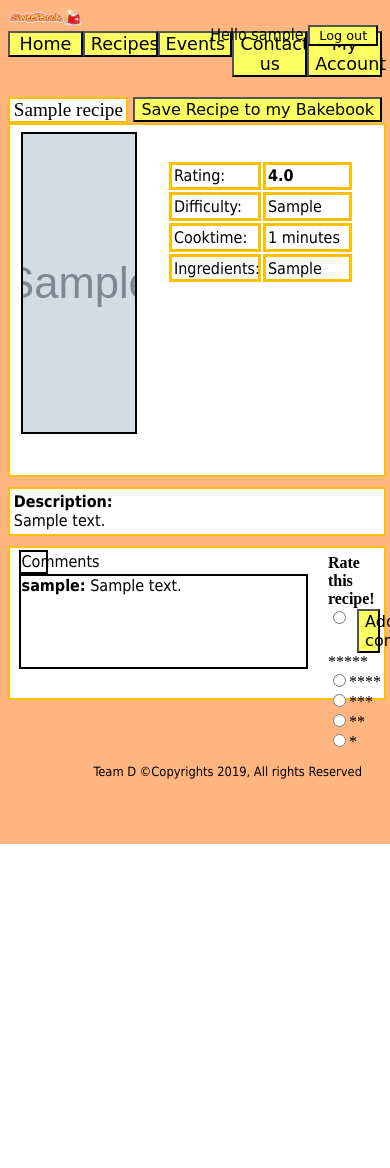
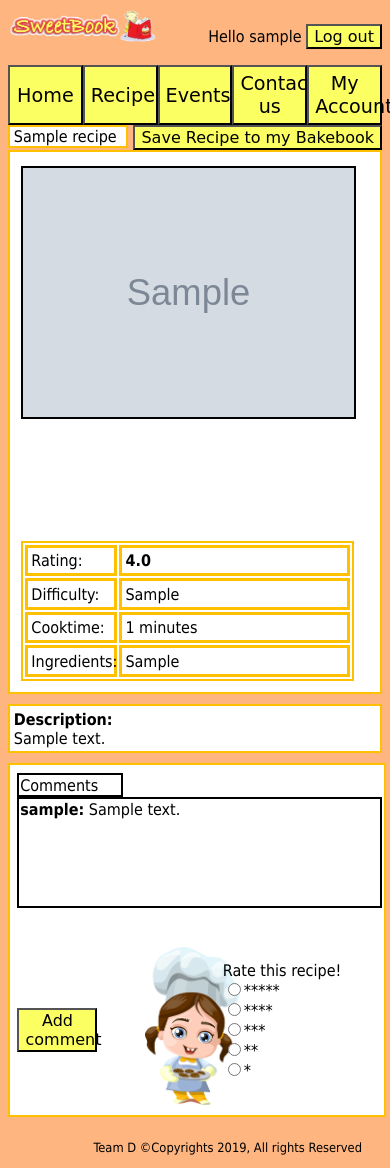
Before and after one commit to princesszet/sweetbook_project, a Django app: a page that uses sweetbook_project/templates/sweetbook/base.html in a window 390 px wide; the page is wider, and only the part inside the window is pictured. Before the commit the page ends 844 px from the top of that part, so only its background shows below. Run offline with Django 3.2, Linux system fonts and the light colour scheme; a user stored in the database is signed in; tables that the repository leaves empty hold one stand-in row (values such as "Sample post"); grey boxes marked "Sample" are stand-in pictures; some libraries are stand-ins or nearby versions.

Commit message:
CSS of base and chosen-recipe with HTML

```diff
--- a/sweetbook_project/static/css/base-user.css
+++ b/sweetbook_project/static/css/base-user.css
@@ -1,3 +1,4 @@
+/*if user is logged in*/
 #menu button{
 	width: 20%;
 }
--- a/sweetbook_project/static/css/base.css
+++ b/sweetbook_project/static/css/base.css
@@ -1,42 +1,46 @@
 body{
 	background-color: #ffb580;
-}
-
-p {
 	font-family: Tahoma, Geneva, sans-serif;
+	font-size: 100%;
+	height: 100%;
 }
 
 button{
 	font-family: "Comic Sans MS", cursive, sans-serif;
 	background-color: #fcff61;
 	cursor: pointer;
+	text-align: center;
+	font-size: 100%;
 }
 
+.orange-container{
+	border: 2px solid #ffc000;
+	background-color: white;
+}
+
+.black-container{
+	border: 2px solid #000;
+}
+
+.hundred-width{
+	width: 100%;
+}
+
+/*top-bar with logo and signing buttons*/
 #logo{
 	height: 20%;
 	width: 20%;
 }
 
-#topbar{
-	clear: both;
-	position: relative;
+#topbarright{
+	float: right;
 }
 
-#topbarright{
-	clear: both;
-	float: right;
-	position: absolute;
-	right: 1%;
-	top: 5%;
+#or{
+	margin: 10px;
 }
 
-#topbar button{
-	height:100%;
-	width:70px;
-	font-size: 80%;
-
-}
-
+/*menu bar with buttons*/
 #menu{
 	clear: both;
 }
@@ -44,20 +48,24 @@ button{
 #menu button{
 	float: left;
 	width: 25%;
-	height: 100%;
-	font-size: 110%;
-	text-align: center;
+	font-size: 120%;
 }
 
-#or{
-	font-size: 110%;
-	margin: 10px;
+/*rights reserved line*/
+#rights{
+	float: right;
+	clear:right;
+	margin-right: 20px;
+	font-size: 80%;
 }
 
-#rights{
-	float: right;
-	bottom: 1px;
-	margin-right: 20px;
-	clear:right;
-	font-size: 80%;
+@media screen and (max-width: 800px){
+	#logo{
+		width: 40%;
+
+	}
+
+	#menu button{
+		height: 60px;
+	}
 }
--- a/sweetbook_project/static/css/chosen_recipe.css
+++ b/sweetbook_project/static/css/chosen_recipe.css
@@ -1,25 +1,20 @@
-#content-header{
-	margin-top: 20px;
+/*title of recipe and save button*/
+#header{
+	margin-top: 4%;
+}
+
+#header div{
 	float:left;
-	border: 2px solid #ffc000;
-	background-color: white;
-	top: 20px;
-	font-size: 120%;
 	width: 30%;
-	height: 50%;
 	padding-left: 1%;
 }
 
-#save-recipe{
+#header button{
 	float: right;
-	margin-top: 20px;
-	font-size: 100%;
 }
 
-#container{
-	border: 2px solid #ffc000;
-	background-color: white;
-	width: 100%;
+/*main box*/
+#box-with-image-and-table{
 	height: 350px;
 	margin-top: 10px;
 	margin-bottom: 10px;
@@ -27,26 +22,20 @@
 	position: relative;
 }
 
-#image{
-	float: left;
-	border: 2px solid #000;
-	margin: 2%;
-	margin-left: 3%;
+#box-with-image-and-table img{
+	position: absolute;
+	margin: 1%;
 	width: 30%;
-	height: 85%;
 }
 
-#content{
-	font-family: Tahoma, Geneva, sans-serif;
+#box-with-image-and-table table{
 	position: absolute;
-	width: 50%;
-	top: 10%;
-	right: 8%;
-	clear: both;
-	font-size: 100%;
+	width: 60%;
+	right: 0px;
+	margin: 2%;
 }
 
-#content th, td{
+#box-with-image-and-table th, td{
 	border: 3px solid #ffc000;
 	padding: 1%;
 }
@@ -55,91 +44,160 @@
 	width:20%;
 }
 
+/*description box*/
 #description{
-	border: 2px solid #ffc000;
-	background-color: white;
-	width: 98%;
-	height: 100%;
+	padding: 1%;
+}
+
+/*comments box with comment and rate button*/
+#comments{
+	height: 180px;
 	margin-top: 10px;
 	margin-bottom: 10px;
 	clear: both;
-	padding: 1%;
-	font-family: Tahoma, Geneva, sans-serif;
-	font-size: 100%;
-}
-
-#comments{
-	border: 2px solid #ffc000;
-	background-color: white;
-	width: 100%;
-	height: 150px;
-	margin-top: 10px;
-	margin-bottom: 10px;
-	clear: both;
-
 }
 
 #comment-left{
-	font-family: Tahoma, Geneva, sans-serif;
-	font-size: 100%;
 	float: left;
-	width: 80%;
+	width: 70%;
 	height: 100%;
 }
 
 #header-comment{
-	border: 2px solid #000;
 	padding: 0.2%;
-	width: 8%;
-	margin-top: 0.5%;
-	margin-left: 3%;
+	width: 100px;
+	margin-top: 2%;
+	margin-left: 2%;
 }
 
 #comment{
-	border: 2px solid #000;
-	width: 95%;
+	width: 96%;
 	height: 60%;
-	margin-left: 3%;
+	margin-left: 2%;
 	padding: 0.2%;
 	overflow-y: scroll;
-
-}
-
-#comment-right{
-	float: right;
-	width: 15%;
-	margin-top: 1.5%;
 }
 
 #girl-image{
-	width: 25%;
-	height: 25%;
+	width: auto;
+	height: 80%;
 	float: left;
+	margin: 1%;
 }
 
-#comment-right button{
-	width: 40%;
-	font-size: 100%;
+#add-comment{
+	float: left;
+	width: 80px;
+	margin-top: 5%;
+}
+
+#add-rating{
+	width: 10%;
 	float: right;
-	margin-right: 8%;
+	margin-right: 2%;
 	margin-top: 2%;
 }
 
+/*when no comments*/
 #no-comment{
-	font-family: Tahoma, Geneva, sans-serif;
-	text-align: center;
-	font-size: 110%;
 	float: left;
 	margin: 3%;
+	width: 60%;
 }
 
+/*when no recipes*/
 #no-recipe{
-	border: 2px solid #ffc000;
-	background-color: white;
 	width: 80%;
 	height: auto;
 	margin-top: 3%;
-	font-family: Tahoma, Geneva, sans-serif;
-	text-align: center;
-	font-size: 110%;
 }
+
+@media screen and (max-width: 1500px){
+	/*main box*/
+	#box-with-image-and-table{
+		height: 320px;
+	}
+}
+
+
+@media screen and (max-width: 1200px){
+	/*main box*/
+	#box-with-image-and-table{
+		height: 260px;
+	}
+
+	/*comment box*/
+	#girl-image{
+		height:70%;
+		width: auto;
+	}
+
+	#add-rating{
+		width: 12%;
+		margin-right: 1%;
+	}
+}
+
+
+@media screen and (max-width: 1100px){
+	/*main box*/
+	#box-with-image-and-table{
+		height: 250px;
+	}
+
+	/*comment box*/
+	#comments{
+		height: 350px;
+		position: relative;
+	}
+
+	#comment-left{
+		width: 100%;
+		height: 50%;
+	}
+
+	#add-comment{
+		position: absolute;
+		left: 2%;
+		bottom: 18%;
+	}
+
+	#girl-image{
+		height: 45%;
+		width: auto;
+		position: absolute;
+		left: 35%;
+		bottom: 2%;
+	}
+
+	#add-rating{
+		position: absolute;
+		width: 150px;
+		margin-right: 1%;
+		right: 2%;
+		bottom: 10%;
+	}
+}
+
+
+@media screen and (max-width: 800px){
+	/*main box*/
+	#box-with-image-and-table{
+		height: 540px;
+	}
+
+	#box-with-image-and-table img{
+		top: 2%;
+		left: 2%;
+		width: auto;
+		height: 46%;
+	}
+
+	#box-with-image-and-table table{
+		bottom: 0px;
+		left: 0px;
+		width: 90%;
+		margin: 3%;
+	}
+
+}
--- a/sweetbook_project/templates/sweetbook/base.html
+++ b/sweetbook_project/templates/sweetbook/base.html
@@ -4,7 +4,10 @@
 <html>
 	<head lang="en">
 		<meta charset="utf-8"/>
+		<meta name="viewport" content="width=device-width, initial-scale=1.0">
 		<link href = "{% static 'images/icon.jpg' %}" rel="icon" type="image/jpg">
+
+		<!--stylesheets-->
 		<link rel="stylesheet" type="text/css" href="{% static 'css/base.css' %}">
 		{% if user.is_authenticated %}
 			<link rel="stylesheet" type="text/css" href="{% static 'css/base-user.css' %}">
@@ -13,16 +16,18 @@
 		{% block style_block %}
 		{% endblock %}
 
+		<!--title-->
 		<title>
+			SweetBook -
 			{% block title_block %}
-				SweetBook
 			{% endblock %}
 		</title>
 
 	</head>
 
 	<body>
-		<div id="topbar">
+		<!--logo picture with login, sign in and log out buttons-->
+		<div>
 			<img id="logo" src="{% static 'images/logo.jpg' %}" alt="Logo of Web" />
 			<div id="topbarright">
 				{% if user.is_authenticated %}
@@ -40,6 +45,7 @@
 			</div>
 		</div>
 
+		<!--menu buttons-->
 		<div id="menu">
 			<button onclick="visitPage('{% url 'sweetbook:home' %}');">Home</button>
 			<button onclick="visitPage('{% url 'sweetbook:recipes' %}');">Recipes</button>
@@ -48,14 +54,18 @@
 			{% if user.is_authenticated %}
 				<button onclick="visitPage();">My Account</button>
 			{% endif %}
+		</div>
 
-		</div>
 		{% block body_block %}
 		{% endblock %}
+
+		<!--copyrights line-->
 		<p id="rights">Team D ©Copyrights 2019, All rights Reserved </p>
-    <script src="https://ajax.googleapis.com/ajax/libs/jquery/3.0.0/jquery.min.js"></script>
+
+		<!--scripts-->
+    	<script src="https://ajax.googleapis.com/ajax/libs/jquery/3.0.0/jquery.min.js"></script>
 		<script src="{% static "js/jquery.js" %}"></script>
-    <script src="{% static "js/sweetbook-ajax.js" %}"></script>
+    	<script src="{% static "js/sweetbook-ajax.js" %}"></script>
 		<script type="text/javascript" src="{% static 'js/base.js' %}"></script>
 		{% block script_block%}
 		{% endblock %}
--- a/sweetbook_project/templates/sweetbook/chosen_recipe.html
+++ b/sweetbook_project/templates/sweetbook/chosen_recipe.html
@@ -1,23 +1,39 @@
 {% extends 'sweetbook/base.html' %}
 {% load staticfiles %}
 
+<!--stylesheet-->
 {% block style_block %}
 	<link rel="stylesheet" type="text/css" href="{% static 'css/chosen_recipe.css' %}">
 {% endblock %}
 
+<!--title-->
+{% block title_block %}
+	{% if recipe %}
+		{{recipe.name}}
+	{% else %}
+		No recipe
+	{% endif %}
+{% endblock %}
+
 {% block body_block %}
 	{% if recipe %}
-		<div id="content-header">
+		<!--title of recipe with save button-->
+		<div id="header">
+			<div class="orange-container">
 				{{recipe.name}}
 			</div>
 
 			{% if user.is_authenticated %}
-			<button id="save-recipe" data-recid="{{recipe.id}}">Save Recipe to my Bakebook</button>
+				<button data-recid="{{recipe.id}}">Save Recipe to my Bakebook</button>
 			{% endif %}
+		</div>
 
-		<div id="container">
-			<img id="image" src="{{MEDIA_URL}}{{recipe.picture}}" alt="{{recipe.name}}" onerror="this.onerror=null;this.src='{% static 'images/default.jpg' %}';">
-			<table id="content">
+		<!--main div with image and table-->
+		<div id="box-with-image-and-table" class="orange-container">
+
+			<img class="black-container" src="{{MEDIA_URL}}{{recipe.picture}}" alt="{{recipe.name}}" onerror="this.onerror=null;this.src='{% static 'images/default.jpg' %}';">
+
+			<table class="orange-container">
 				<tr>
 					<td class="head">Rating:</td>
 					<td><strong id="like_count">{{ recipe.rating }}</strong></td>
@@ -37,15 +53,18 @@
 			</table>
 		</div>
 
-		<div id="description">
+		<!--description of the recipe-->
+		<div id="description" class="orange-container">
 			<b>Description: </b><br>{{recipe.description}}
 		</div>
 
-		<div id="comments">
+		<!--comment box with rate and add comment buttons-->
+		<div id="comments" class="orange-container hundred-width">
+			<!--current comments-->
 			{% if comments %}
 				<div id="comment-left">
-					<div id="header-comment">Comments</div>
-					<div id="comment">
+					<div id="header-comment" class="black-container">Comments</div>
+					<div id="comment" class="black-container">
 						{% for comment in comments %}
 							<b>{{comment.user.username}}:</b> {{comment.description}}<br>
 						{% endfor %}
@@ -54,26 +73,31 @@
 			{% else %}
 				<div id="no-comment">No comments to be shown yet. </div>
 			{% endif %}
-				<div id="comment-right">
-					<!-- <img id="girl-image" src="{% static 'images/girl.jpg' %}"> -->
 
+			<!--add comment button-->
 			{% if user.is_authenticated %}
-					<strong>Rate this recipe!</strong>
 				<button id="add-comment">Add comment</button>
-						<form id="add-rating" data-recid="{{recipe.id}}">
+			{% endif %}
+
+			<!--image of girl-->
+			<img id="girl-image" src="{% static 'images/girl.jpg' %}">
+
+			<!--rating form-->
+			{% if user.is_authenticated %}
+				<div id="add-rating">
+					<div>Rate this recipe!</div>
+					<form data-recid="{{recipe.id}}">
 						<input type="radio" id="rb-five" value="three">*****<br>
 						<input type="radio" id="rb-four" value="three">****<br>
 						<input type="radio" id="rb-three" value="three">***<br>
 						<input type="radio" id="rb-two" value="two">**<br>
 						<input type="radio" id="rb-one" value="one">*<br>
 					</form>
-					<!-- <button id="add-rating" data-recid="{{recipe.id}}" >Add rating</button> -->
-
+				</div>
 			{% endif %}
-				</div>
 		</div>
 
 	{% else %}
-		<div id="no-recipe">No recipe to be shown.</div>
+		<div id="no-recipe" class="orange-container">No recipe to be shown.</div>
 	{% endif %}
 {% endblock %}
```
Lines whose indentation alone changed are shown as unchanged.
